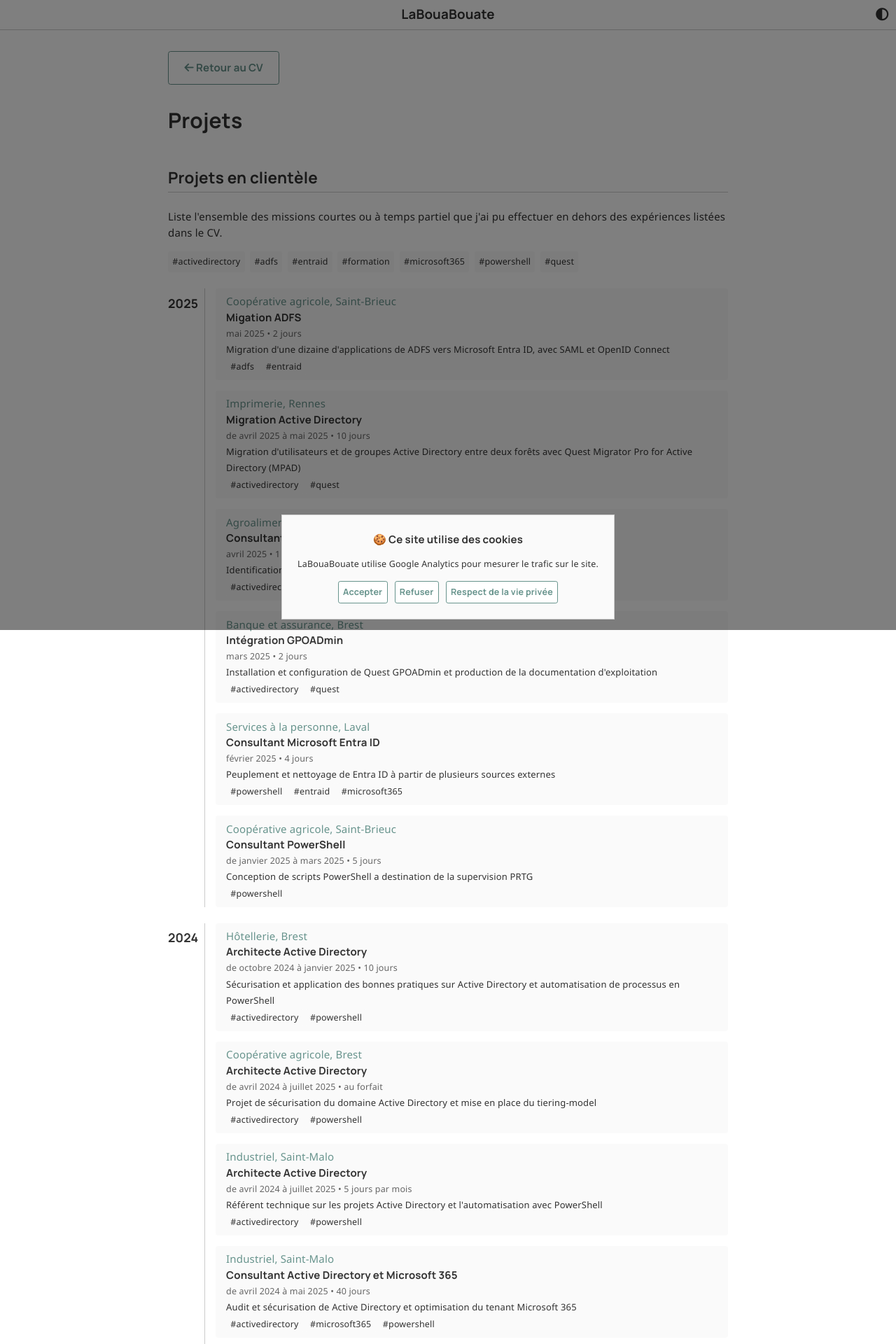
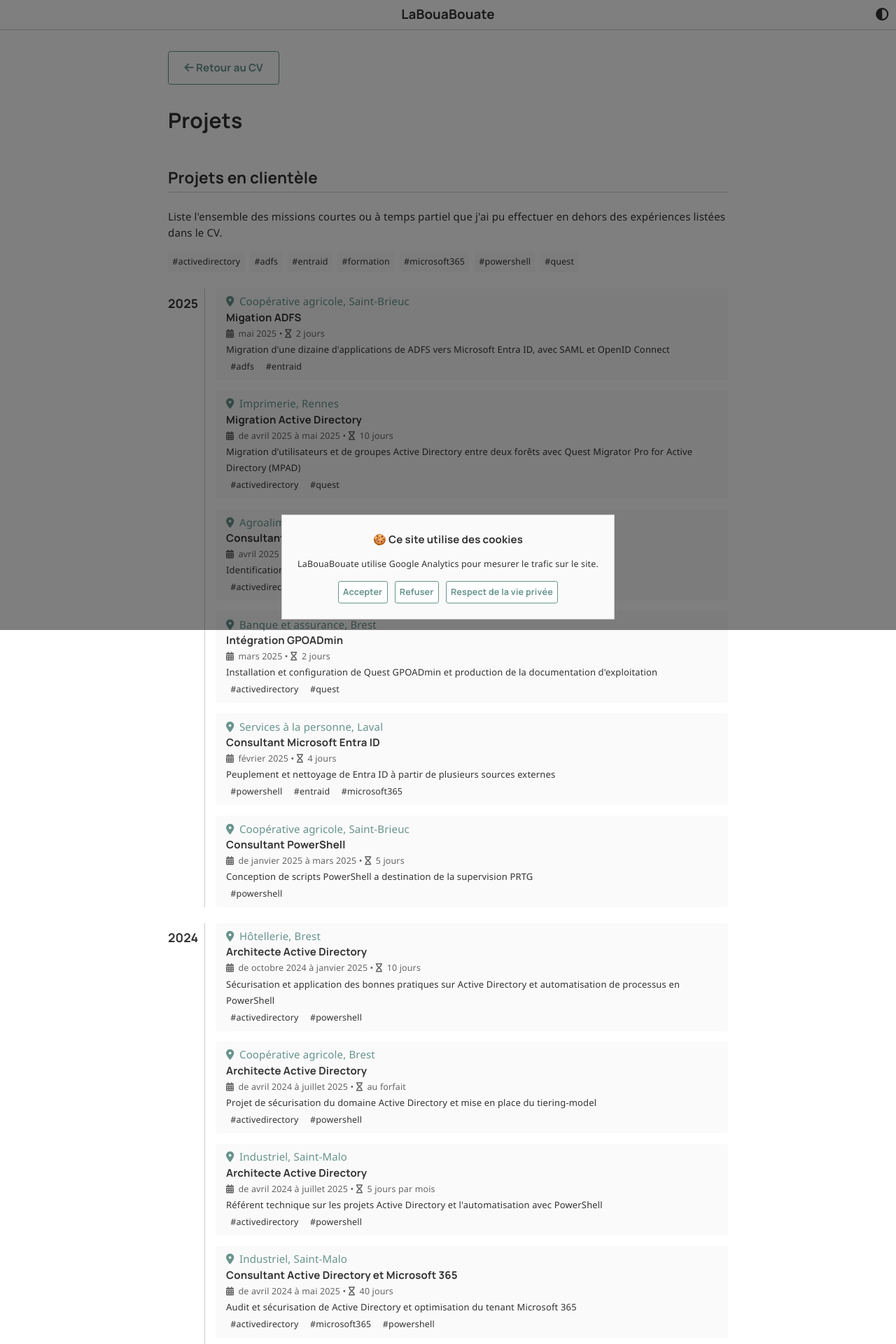
Before and after one commit to leobouard/leobouard.github.io, a Jekyll site: the page built from _pages/projects.html, in a window 1280 px wide. Shown: the top 1920 px of the page at 70% size. Built offline with Jekyll 4.4.1, drawn with Linux system fonts in a browser that asks for light colours; nearby versions of some CDN libraries; some web fonts are replaced; some of the changed text lies outside the part shown.

Commit message:
Ajout d'icônes

```diff
--- a/_pages/projects.html
+++ b/_pages/projects.html
@@ -37,9 +37,9 @@ description: "Liste des projets sur lesquels j'ai travaillé"
   <div class="project-per-year fill-available">
     {% for project in year.projects %}
     <div class="project" id="tag-container" style="">
-      <span>{{ project.customer }}</span>
+      <span><i class="fa-solid fa-location-dot"></i>{{ project.customer }}</span>
       <h4>{{ project.title }}</h4>
-      <small>{{ project.period }} • {{ project.duration }}</small>
+      <small><i class="fa-solid fa-calendar-days"></i>{{ project.period }} • <i class="fa-solid fa-hourglass"></i>{{ project.duration }}</small>
       <p>{{ project.description }}</p>
       <div id="tags">
         {% for tag in project.tags %}<code>#{{ tag }}</code> {% endfor %}
--- a/assets/css/cv.scss
+++ b/assets/css/cv.scss
@@ -292,6 +292,10 @@ div.project {
     background: var(--lightaccent);
 }
 
+div.project i {
+    margin-right: 0.5em;
+}
+
 div.project span {
     color: var(--primary);
     font-weight: 500;
```
